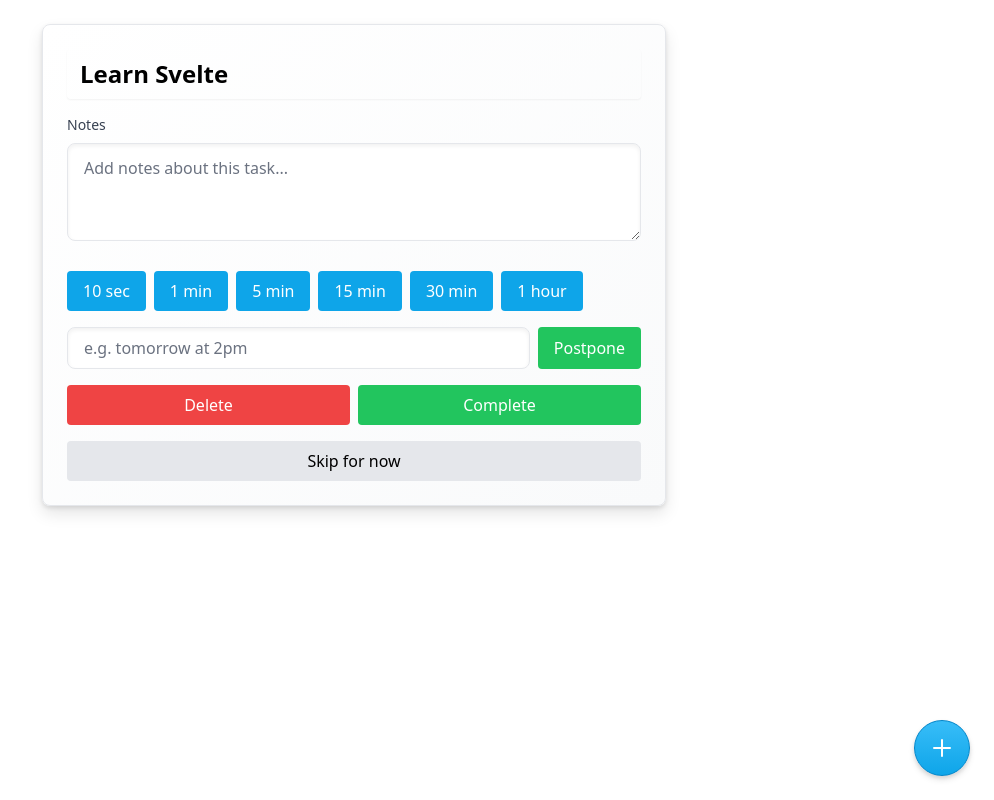
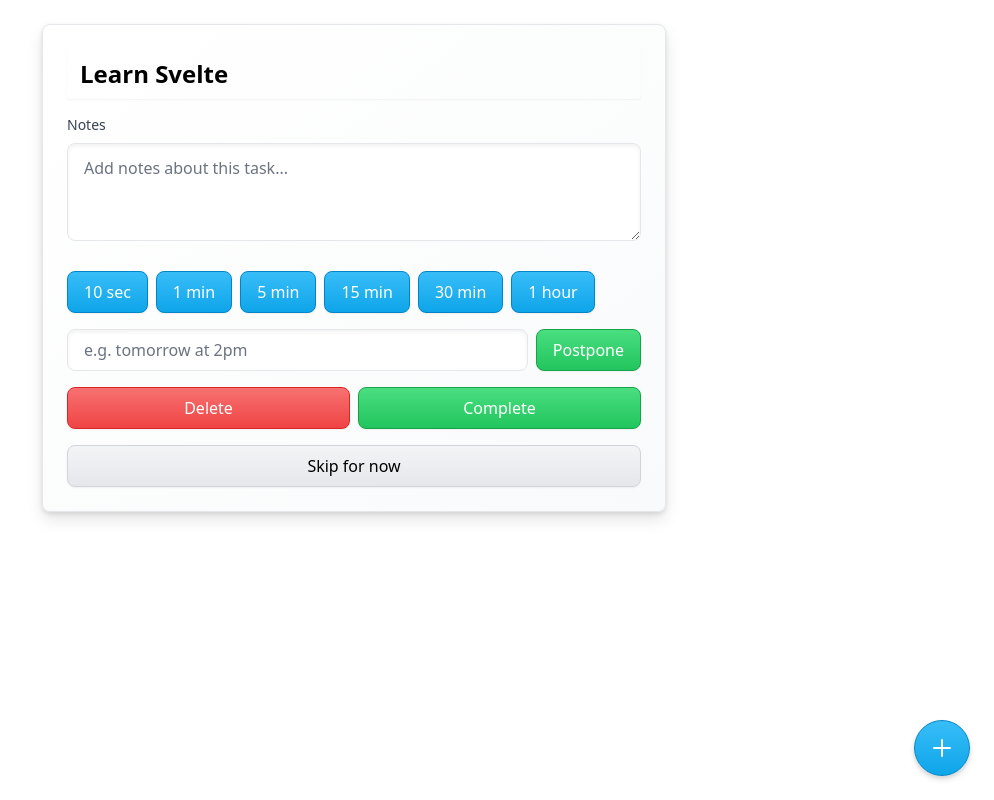
Before and after one commit to narthur/flow, a SvelteKit app: page / in a window 1280 px wide. Shown: the whole page, without its empty margins (286-1280 px from the left). Built offline with nearby package versions, Linux system fonts and the light colour scheme.

Commit message:
Update +page.svelte

```diff
--- a/src/routes/+page.svelte
+++ b/src/routes/+page.svelte
@@ -138,7 +138,7 @@
 								</button>
 							{:else}
 								<button
-									class="bg-secondary-500 hover:bg-secondary-600 rounded px-4 py-2 text-white transition-colors duration-200"
+									class="rounded-lg border border-secondary-600 bg-gradient-to-b from-secondary-400 to-secondary-500 px-4 py-2 text-white shadow-sm transition-all duration-200 hover:from-secondary-500 hover:to-secondary-600 active:translate-y-0.5 active:shadow-none"
 									on:click={() => {
 										timerInterval = setInterval(() => {
 											remainingSeconds--;
@@ -167,7 +167,7 @@
 								Reset
 							</button>
 							<button
-								class="bg-danger-500 hover:bg-danger-600 rounded px-4 py-2 text-white transition-colors duration-200"
+								class="rounded-lg border border-danger-600 bg-gradient-to-b from-danger-400 to-danger-500 px-4 py-2 text-white shadow-sm transition-all duration-200 hover:from-danger-500 hover:to-danger-600 active:translate-y-0.5 active:shadow-none"
 								on:click={() => {
 									if (timerInterval) {
 										clearInterval(timerInterval);
@@ -185,7 +185,7 @@
 					<div class="flex flex-wrap gap-2">
 						{#each timeOptions as option}
 							<button
-								class="bg-primary-500 hover:bg-primary-600 rounded px-4 py-2 text-white transition-colors duration-200"
+								class="rounded-lg border border-primary-600 bg-gradient-to-b from-primary-400 to-primary-500 px-4 py-2 text-white shadow-sm transition-all duration-200 hover:from-primary-500 hover:to-primary-600 active:translate-y-0.5 active:shadow-none"
 								on:click={() => startTimer(option.minutes)}
 							>
 								{option.label}
@@ -202,7 +202,7 @@
 						class="flex-1 rounded-lg border border-neutral-200 bg-white px-4 py-2 shadow-inner transition-all duration-200 focus:border-primary-500 focus:ring-1 focus:ring-primary-500 hover:border-neutral-300"
 					/>
 					<button
-						class="bg-secondary-500 hover:bg-secondary-600 rounded px-4 py-2 text-white transition-colors duration-200"
+						class="rounded-lg border border-secondary-600 bg-gradient-to-b from-secondary-400 to-secondary-500 px-4 py-2 text-white shadow-sm transition-all duration-200 hover:from-secondary-500 hover:to-secondary-600 active:translate-y-0.5 active:shadow-none"
 						on:click={handlePostpone}
 					>
 						Postpone
@@ -214,7 +214,7 @@
 
 				<div class="flex gap-2">
 					<button
-						class="bg-danger-500 hover:bg-danger-600 flex-1 rounded px-4 py-2 text-white transition-colors duration-200"
+						class="flex-1 rounded-lg border border-danger-600 bg-gradient-to-b from-danger-400 to-danger-500 px-4 py-2 text-white shadow-sm transition-all duration-200 hover:from-danger-500 hover:to-danger-600 active:translate-y-0.5 active:shadow-none"
 						on:click={() => {
 							if (confirm('Are you sure you want to delete this task?') && currentTask) {
 								tasks.deleteTask(currentTask.id);
@@ -224,7 +224,7 @@
 						Delete
 					</button>
 					<button
-						class="bg-secondary-500 hover:bg-secondary-600 flex-1 rounded px-4 py-2 text-white transition-colors duration-200"
+						class="flex-1 rounded-lg border border-secondary-600 bg-gradient-to-b from-secondary-400 to-secondary-500 px-4 py-2 text-white shadow-sm transition-all duration-200 hover:from-secondary-500 hover:to-secondary-600 active:translate-y-0.5 active:shadow-none"
 						on:click={() => currentTask && tasks.completeTask(currentTask.id)}
 					>
 						Complete
@@ -232,7 +232,7 @@
 				</div>
 
 				<button
-					class="w-full rounded bg-neutral-200 px-4 py-2 transition-colors duration-200 hover:bg-neutral-300"
+					class="w-full rounded-lg border border-neutral-300 bg-gradient-to-b from-neutral-100 to-neutral-200 px-4 py-2 shadow-sm transition-all duration-200 hover:from-neutral-200 hover:to-neutral-300 active:translate-y-0.5 active:shadow-none"
 					on:click={handlePunt}
 				>
 					Skip for now
@@ -282,7 +282,7 @@
 				></textarea>
 				<div class="flex justify-end gap-2">
 					<button
-						class="rounded bg-neutral-200 px-4 py-2 transition-colors duration-200 hover:bg-neutral-300"
+						class="rounded-lg border border-neutral-300 bg-gradient-to-b from-neutral-100 to-neutral-200 px-4 py-2 shadow-sm transition-all duration-200 hover:from-neutral-200 hover:to-neutral-300 active:translate-y-0.5 active:shadow-none"
 						on:click={() => {
 							showAddTaskModal = false;
 							newTaskInput = '';
@@ -291,7 +291,7 @@
 						Cancel
 					</button>
 					<button
-						class="bg-primary-500 hover:bg-primary-600 rounded px-4 py-2 text-white transition-colors duration-200"
+						class="rounded-lg border border-primary-600 bg-gradient-to-b from-primary-400 to-primary-500 px-4 py-2 text-white shadow-sm transition-all duration-200 hover:from-primary-500 hover:to-primary-600 active:translate-y-0.5 active:shadow-none"
 						on:click={handleAddTasks}
 					>
 						Add Tasks
```
